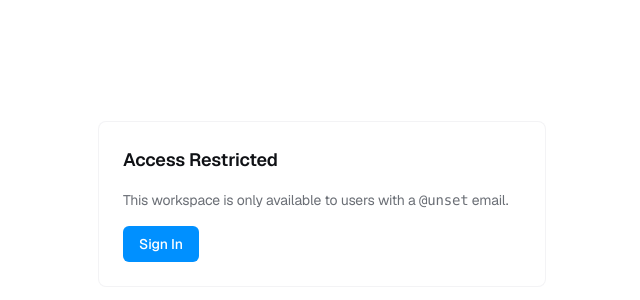
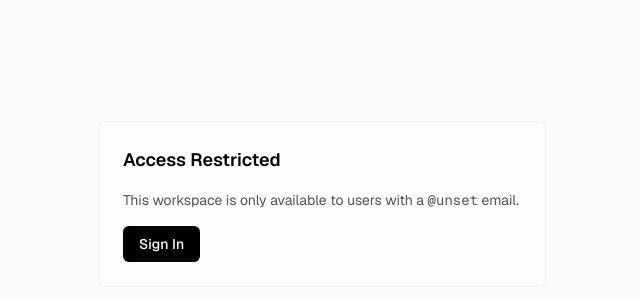
Before and after one commit to KahunasCoreAI/AI-QA, a Next.js app: page /unauthorized in a window 1280 px wide. Shown: the part 196-496 px from the top of the page, without its empty margins (318-958 px from the left). Built offline with nearby package versions, Linux system fonts and the light colour scheme; no server answers.

Commit message:
Apply Vercel shadcn theme from tweakcn

```diff
--- a/app/globals.css
+++ b/app/globals.css
@@ -6,8 +6,8 @@
 @theme inline {
   --color-background: var(--background);
   --color-foreground: var(--foreground);
-  --font-sans: var(--font-geist-sans), ui-sans-serif, system-ui, -apple-system, sans-serif;
-  --font-mono: var(--font-geist-mono), ui-monospace, monospace;
+  --font-sans: Geist, sans-serif;
+  --font-mono: Geist Mono, monospace;
   --color-sidebar-ring: var(--sidebar-ring);
   --color-sidebar-border: var(--sidebar-border);
   --color-sidebar-accent-foreground: var(--sidebar-accent-foreground);
@@ -49,13 +49,13 @@
   --color-success-foreground: var(--success-foreground);
   --color-warning: var(--warning);
   --color-warning-foreground: var(--warning-foreground);
-  --font-serif: serif;
+  --font-serif: Georgia, serif;
   --radius: 0.5rem;
-  --tracking-tighter: -0.05em;
-  --tracking-tight: -0.025em;
-  --tracking-wide: 0.025em;
-  --tracking-wider: 0.05em;
-  --tracking-widest: 0.1em;
+  --tracking-tighter: calc(var(--tracking-normal) - 0.05em);
+  --tracking-tight: calc(var(--tracking-normal) - 0.025em);
+  --tracking-wide: calc(var(--tracking-normal) + 0.025em);
+  --tracking-wider: calc(var(--tracking-normal) + 0.05em);
+  --tracking-widest: calc(var(--tracking-normal) + 0.1em);
   --tracking-normal: -0.011em;
   --shadow-2xl: var(--shadow-2xl);
   --shadow-xl: var(--shadow-xl);
@@ -79,62 +79,62 @@
 :root {
   color-scheme: light;
   --radius: 0.5rem;
-  --background: #ffffff;
-  --foreground: #0f1115;
-  --card: #ffffff;
-  --card-foreground: #0f1115;
-  --popover: #ffffff;
-  --popover-foreground: #0f1115;
-  --primary: #0090FF;
-  --primary-foreground: #ffffff;
-  --secondary: #f0f0f3;
-  --secondary-foreground: #0f1115;
-  --muted: #f5f5f7;
-  --muted-foreground: #6b6f76;
-  --accent: #f0f0f3;
-  --accent-foreground: #0f1115;
-  --destructive: #e5484d;
-  --destructive-foreground: #ffffff;
-  --border: #e8e8ec;
-  --input: #e8e8ec;
-  --ring: #0090FF;
+  --background: oklch(0.9900 0 0);
+  --foreground: oklch(0 0 0);
+  --card: oklch(1 0 0);
+  --card-foreground: oklch(0 0 0);
+  --popover: oklch(0.9900 0 0);
+  --popover-foreground: oklch(0 0 0);
+  --primary: oklch(0 0 0);
+  --primary-foreground: oklch(1 0 0);
+  --secondary: oklch(0.9400 0 0);
+  --secondary-foreground: oklch(0 0 0);
+  --muted: oklch(0.9700 0 0);
+  --muted-foreground: oklch(0.4400 0 0);
+  --accent: oklch(0.9400 0 0);
+  --accent-foreground: oklch(0 0 0);
+  --destructive: oklch(0.6300 0.1900 23.0300);
+  --destructive-foreground: oklch(1 0 0);
+  --border: oklch(0.9200 0 0);
+  --input: oklch(0.9400 0 0);
+  --ring: oklch(0 0 0);
   --success: #30a46c;
   --success-foreground: #ffffff;
   --warning: #f5a623;
   --warning-foreground: #000000;
-  --chart-1: #0090FF;
-  --chart-2: #30a46c;
-  --chart-3: #f5a623;
-  --chart-4: #6b6f76;
-  --chart-5: #8b5cf6;
-  --sidebar: #f9f9fb;
-  --sidebar-foreground: #0f1115;
-  --sidebar-primary: #0090FF;
-  --sidebar-primary-foreground: #ffffff;
-  --sidebar-accent: #f0f0f3;
-  --sidebar-accent-foreground: #0f1115;
-  --sidebar-border: #e8e8ec;
-  --sidebar-ring: #0090FF;
-  --font-sans: var(--font-geist-sans), ui-sans-serif, system-ui, -apple-system, sans-serif;
-  --font-serif: serif;
-  --font-mono: var(--font-geist-mono), ui-monospace, monospace;
-  --shadow-color: #000000;
-  --shadow-opacity: 0.04;
-  --shadow-blur: 4px;
+  --chart-1: oklch(0.8100 0.1700 75.3500);
+  --chart-2: oklch(0.5500 0.2200 264.5300);
+  --chart-3: oklch(0.7200 0 0);
+  --chart-4: oklch(0.9200 0 0);
+  --chart-5: oklch(0.5600 0 0);
+  --sidebar: oklch(0.9900 0 0);
+  --sidebar-foreground: oklch(0 0 0);
+  --sidebar-primary: oklch(0 0 0);
+  --sidebar-primary-foreground: oklch(1 0 0);
+  --sidebar-accent: oklch(0.9400 0 0);
+  --sidebar-accent-foreground: oklch(0 0 0);
+  --sidebar-border: oklch(0.9400 0 0);
+  --sidebar-ring: oklch(0 0 0);
+  --font-sans: Geist, sans-serif;
+  --font-serif: Georgia, serif;
+  --font-mono: Geist Mono, monospace;
+  --shadow-color: hsl(0 0% 0%);
+  --shadow-opacity: 0.18;
+  --shadow-blur: 2px;
   --shadow-spread: 0px;
   --shadow-offset-x: 0px;
   --shadow-offset-y: 1px;
-  --letter-spacing: -0.011em;
+  --letter-spacing: 0em;
   --spacing: 0.25rem;
-  --shadow-2xs: 0 1px 2px 0 rgba(0, 0, 0, 0.03);
-  --shadow-xs: 0 1px 2px 0 rgba(0, 0, 0, 0.04);
-  --shadow-sm: 0 1px 3px 0 rgba(0, 0, 0, 0.06), 0 1px 2px -1px rgba(0, 0, 0, 0.06);
-  --shadow: 0 1px 3px 0 rgba(0, 0, 0, 0.06), 0 1px 2px -1px rgba(0, 0, 0, 0.06);
-  --shadow-md: 0 4px 6px -1px rgba(0, 0, 0, 0.06), 0 2px 4px -2px rgba(0, 0, 0, 0.06);
-  --shadow-lg: 0 10px 15px -3px rgba(0, 0, 0, 0.06), 0 4px 6px -4px rgba(0, 0, 0, 0.06);
-  --shadow-xl: 0 20px 25px -5px rgba(0, 0, 0, 0.06), 0 8px 10px -6px rgba(0, 0, 0, 0.06);
-  --shadow-2xl: 0 25px 50px -12px rgba(0, 0, 0, 0.15);
-  --tracking-normal: -0.011em;
+  --shadow-2xs: 0px 1px 2px 0px hsl(0 0% 0% / 0.09);
+  --shadow-xs: 0px 1px 2px 0px hsl(0 0% 0% / 0.09);
+  --shadow-sm: 0px 1px 2px 0px hsl(0 0% 0% / 0.18), 0px 1px 2px -1px hsl(0 0% 0% / 0.18);
+  --shadow: 0px 1px 2px 0px hsl(0 0% 0% / 0.18), 0px 1px 2px -1px hsl(0 0% 0% / 0.18);
+  --shadow-md: 0px 1px 2px 0px hsl(0 0% 0% / 0.18), 0px 2px 4px -1px hsl(0 0% 0% / 0.18);
+  --shadow-lg: 0px 1px 2px 0px hsl(0 0% 0% / 0.18), 0px 4px 6px -1px hsl(0 0% 0% / 0.18);
+  --shadow-xl: 0px 1px 2px 0px hsl(0 0% 0% / 0.18), 0px 8px 10px -1px hsl(0 0% 0% / 0.18);
+  --shadow-2xl: 0px 1px 2px 0px hsl(0 0% 0% / 0.45);
+  --tracking-normal: 0em;
 }
 
 @keyframes indeterminate-slide {
@@ -146,62 +146,62 @@
 /* ─── Dark Theme ─── Linear/Cursor-inspired premium dark ─── */
 .dark {
   color-scheme: dark;
-  --background: #0a0b0d;
-  --foreground: #e1e2e5;
-  --card: #111214;
-  --card-foreground: #e1e2e5;
-  --popover: #111214;
-  --popover-foreground: #e1e2e5;
-  --primary: #0090FF;
-  --primary-foreground: #ffffff;
-  --secondary: #1c1d20;
-  --secondary-foreground: #e1e2e5;
-  --muted: #161719;
-  --muted-foreground: #7c7f86;
-  --accent: #1c1d20;
-  --accent-foreground: #e1e2e5;
-  --destructive: #e5484d;
-  --destructive-foreground: #ffffff;
-  --border: #1e2023;
-  --input: #1e2023;
-  --ring: #0090FF;
+  --background: oklch(0 0 0);
+  --foreground: oklch(1 0 0);
+  --card: oklch(0.1400 0 0);
+  --card-foreground: oklch(1 0 0);
+  --popover: oklch(0.1800 0 0);
+  --popover-foreground: oklch(1 0 0);
+  --primary: oklch(1 0 0);
+  --primary-foreground: oklch(0 0 0);
+  --secondary: oklch(0.2500 0 0);
+  --secondary-foreground: oklch(1 0 0);
+  --muted: oklch(0.2300 0 0);
+  --muted-foreground: oklch(0.7200 0 0);
+  --accent: oklch(0.3200 0 0);
+  --accent-foreground: oklch(1 0 0);
+  --destructive: oklch(0.6900 0.2000 23.9100);
+  --destructive-foreground: oklch(0 0 0);
+  --border: oklch(0.2600 0 0);
+  --input: oklch(0.3200 0 0);
+  --ring: oklch(0.7200 0 0);
   --success: #30a46c;
   --success-foreground: #ffffff;
   --warning: #f5a623;
   --warning-foreground: #000000;
-  --chart-1: #0090FF;
-  --chart-2: #30a46c;
-  --chart-3: #f5a623;
-  --chart-4: #7c7f86;
-  --chart-5: #8b5cf6;
+  --chart-1: oklch(0.8100 0.1700 75.3500);
+  --chart-2: oklch(0.5800 0.2100 260.8400);
+  --chart-3: oklch(0.5600 0 0);
+  --chart-4: oklch(0.4400 0 0);
+  --chart-5: oklch(0.9200 0 0);
   --radius: 0.5rem;
-  --sidebar: #0d0e10;
-  --sidebar-foreground: #b0b3b8;
-  --sidebar-primary: #0090FF;
-  --sidebar-primary-foreground: #ffffff;
-  --sidebar-accent: #1c1d20;
-  --sidebar-accent-foreground: #e1e2e5;
-  --sidebar-border: #1e2023;
-  --sidebar-ring: #0090FF;
-  --font-sans: var(--font-geist-sans), ui-sans-serif, system-ui, -apple-system, sans-serif;
-  --font-serif: serif;
-  --font-mono: var(--font-geist-mono), ui-monospace, monospace;
-  --shadow-color: #000000;
-  --shadow-opacity: 0.3;
-  --shadow-blur: 4px;
+  --sidebar: oklch(0.1800 0 0);
+  --sidebar-foreground: oklch(1 0 0);
+  --sidebar-primary: oklch(1 0 0);
+  --sidebar-primary-foreground: oklch(0 0 0);
+  --sidebar-accent: oklch(0.3200 0 0);
+  --sidebar-accent-foreground: oklch(1 0 0);
+  --sidebar-border: oklch(0.3200 0 0);
+  --sidebar-ring: oklch(0.7200 0 0);
+  --font-sans: Geist, sans-serif;
+  --font-serif: Georgia, serif;
+  --font-mono: Geist Mono, monospace;
+  --shadow-color: hsl(0 0% 0%);
+  --shadow-opacity: 0.18;
+  --shadow-blur: 2px;
   --shadow-spread: 0px;
   --shadow-offset-x: 0px;
   --shadow-offset-y: 1px;
-  --letter-spacing: -0.011em;
+  --letter-spacing: 0em;
   --spacing: 0.25rem;
-  --shadow-2xs: 0 1px 2px 0 rgba(0, 0, 0, 0.2);
-  --shadow-xs: 0 1px 2px 0 rgba(0, 0, 0, 0.24);
-  --shadow-sm: 0 1px 3px 0 rgba(0, 0, 0, 0.3), 0 1px 2px -1px rgba(0, 0, 0, 0.3);
-  --shadow: 0 1px 3px 0 rgba(0, 0, 0, 0.3), 0 1px 2px -1px rgba(0, 0, 0, 0.3);
-  --shadow-md: 0 4px 6px -1px rgba(0, 0, 0, 0.3), 0 2px 4px -2px rgba(0, 0, 0, 0.3);
-  --shadow-lg: 0 10px 15px -3px rgba(0, 0, 0, 0.3), 0 4px 6px -4px rgba(0, 0, 0, 0.3);
-  --shadow-xl: 0 20px 25px -5px rgba(0, 0, 0, 0.4), 0 8px 10px -6px rgba(0, 0, 0, 0.4);
-  --shadow-2xl: 0 25px 50px -12px rgba(0, 0, 0, 0.6);
+  --shadow-2xs: 0px 1px 2px 0px hsl(0 0% 0% / 0.09);
+  --shadow-xs: 0px 1px 2px 0px hsl(0 0% 0% / 0.09);
+  --shadow-sm: 0px 1px 2px 0px hsl(0 0% 0% / 0.18), 0px 1px 2px -1px hsl(0 0% 0% / 0.18);
+  --shadow: 0px 1px 2px 0px hsl(0 0% 0% / 0.18), 0px 1px 2px -1px hsl(0 0% 0% / 0.18);
+  --shadow-md: 0px 1px 2px 0px hsl(0 0% 0% / 0.18), 0px 2px 4px -1px hsl(0 0% 0% / 0.18);
+  --shadow-lg: 0px 1px 2px 0px hsl(0 0% 0% / 0.18), 0px 4px 6px -1px hsl(0 0% 0% / 0.18);
+  --shadow-xl: 0px 1px 2px 0px hsl(0 0% 0% / 0.18), 0px 8px 10px -1px hsl(0 0% 0% / 0.18);
+  --shadow-2xl: 0px 1px 2px 0px hsl(0 0% 0% / 0.45);
   --tracking-normal: -0.011em;
 }
 
```
